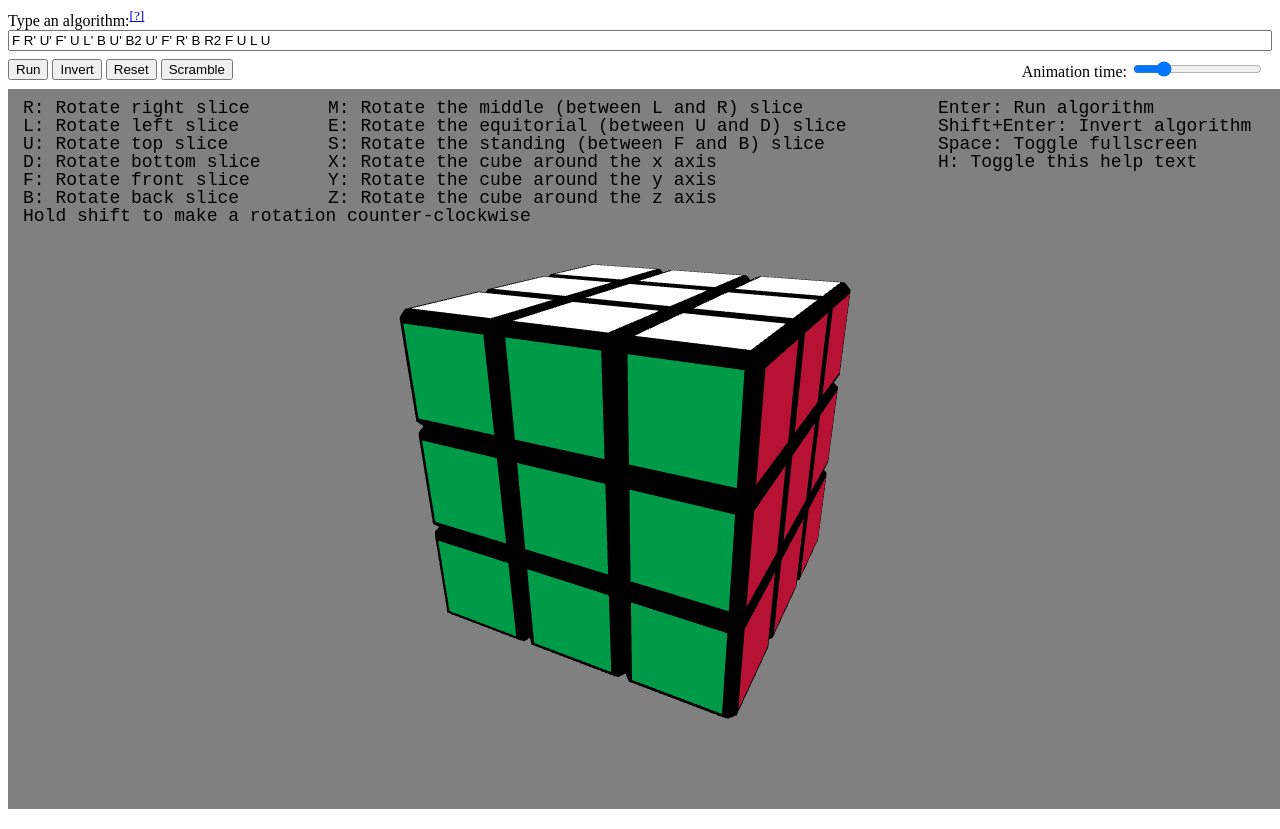
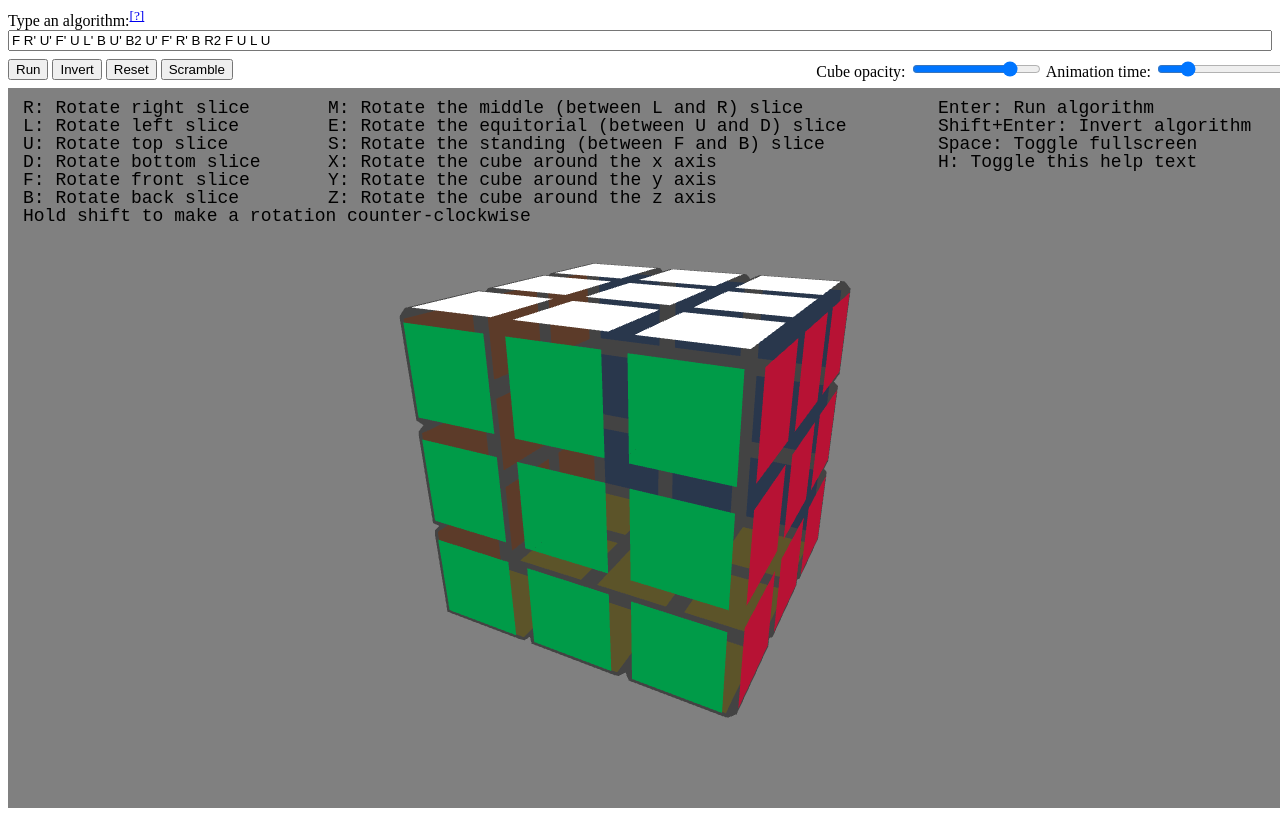
Before and after one commit to baxtea/erno, a website: page index.html in a window 1280 px wide. Drawn offline with Linux system fonts and the light colour scheme.

Commit message:
Enabled alpha blending for cubies (with slider)

```diff
--- a/index.html
+++ b/index.html
@@ -16,9 +16,10 @@
         display: none;
     }
     .options {
-        width: 100%;
+        width: 1280px;
     }
     .advanced-options {
+        position: relative;
         float: right;
     }
 
@@ -48,10 +49,13 @@
         <button id="reset">Reset</button>
         <button id="scramble">Scramble</button>
         <button id="solve">Solve</button>
-        <div class="advanced-options">
+        <span class="advanced-options">
+            <label for="alpha">Cube opacity:</label>
+            <input id="alpha" type="range" min="0" max="1" value="0.8" step="0.01" />
+
             <label for="anim-time">Animation time:</label>
             <input id="anim-time" type="range" min="0" max="1" value="0.2" step="0.01" />
-        </div>
+        </span>
     </div>
     <div class="canvas-container">
         <canvas id="gl-canvas" width="1280" height="720">
--- a/scripts/cube_renderer.js
+++ b/scripts/cube_renderer.js
@@ -1,4 +1,4 @@
-define(["require", "exports", "./tsm/mat4", "./tsm/vec3", "./tsm/quat"], function (require, exports, mat4_1, vec3_1, quat_1) {
+define(["require", "exports", "./tsm/mat4", "./tsm/vec3", "./tsm/quat", "./tsm/vec4"], function (require, exports, mat4_1, vec3_1, quat_1, vec4_1) {
     "use strict";
     Object.defineProperty(exports, "__esModule", { value: true });
     function makeShaderProgram(gl, vert_src, frag_src) {
@@ -31,6 +31,7 @@ define(["require", "exports", "./tsm/mat4", "./tsm/vec3", "./tsm/quat"], functio
      */
     class CubeRenderer {
         constructor(canvas) {
+            this.cubie_alpha = 0.8;
             // Create the WebGL context with the best avavilable implementation
             const names = ["webgl", "experimental-webgl", "webkit-3d", "moz-webgl"];
             this.gl = null;
@@ -145,7 +146,7 @@ define(["require", "exports", "./tsm/mat4", "./tsm/vec3", "./tsm/quat"], functio
                 let r = (((hex) >> 16) & 0xFF) / 255.0;
                 let g = (((hex) >> 8) & 0xFF) / 255.0;
                 let b = ((hex) & 0xFF) / 255.0;
-                return new vec3_1.default([r, g, b]);
+                return new vec4_1.default([r, g, b, 1.0]);
             }
             //                   red      orange    yellow     green     blue      white
             this.face_colors = [0xb71234, 0xFF5800, 0xFFD500, 0x009B48, 0x0046AD, 0xFFFFFF].map(hex_to_rgb);
@@ -161,10 +162,10 @@ void main() {
 }`;
             let fs = `
 precision highp float; // Fragment shaders have no default float precision
-uniform vec3 uColor;
+uniform vec4 uColor;
 
 void main() {
-    gl_FragColor = vec4(uColor, 1.0);
+    gl_FragColor = uColor;
 }`;
             // Compile into a linked program and extract locations for shader variables
             this.shader = makeShaderProgram(gl, vs, fs);
@@ -185,11 +186,12 @@ void main() {
         /**
          * ! Requires the position attribute enabled
          */
-        draw_cubie(cubie, vp) {
+        draw_stickers(cubie, vp) {
             let gl = this.gl;
             gl.bindBuffer(gl.ARRAY_BUFFER, this.quad);
             gl.vertexAttribPointer(this.vPosition, 3, gl.FLOAT, false, 0, 0);
             gl.uniform3f(this.uScale, 0.8, 0.8, 1.0);
+            //gl.blendFunc(gl.ONE, gl.ZERO);
             for (let x = 0; x <= 1; ++x) {
                 let mirror = quat_1.default.fromAxisAngle(vec3_1.default.up, Math.PI / 2 + Math.PI * x);
                 let face_orientation = cubie.orientation.copy().multiply(mirror);
@@ -198,7 +200,7 @@ void main() {
                 let mvp = vp.copy().multiply(model);
                 gl.uniformMatrix4fv(this.uMVP, false, mvp.all());
                 if (cubie.faces[x] != null) {
-                    gl.uniform3fv(this.uColor, this.face_colors[cubie.faces[x]].xyz);
+                    gl.uniform4fv(this.uColor, this.face_colors[cubie.faces[x]].xyzw);
                     gl.drawArrays(gl.TRIANGLES, 0, 6);
                 }
             }
@@ -210,7 +212,7 @@ void main() {
                 let mvp = vp.copy().multiply(model);
                 gl.uniformMatrix4fv(this.uMVP, false, mvp.all());
                 if (cubie.faces[2 + y] != null) {
-                    gl.uniform3fv(this.uColor, this.face_colors[cubie.faces[2 + y]].xyz);
+                    gl.uniform4fv(this.uColor, this.face_colors[cubie.faces[2 + y]].xyzw);
                     gl.drawArrays(gl.TRIANGLES, 0, 6);
                 }
             }
@@ -222,16 +224,19 @@ void main() {
                 let mvp = vp.copy().multiply(model);
                 gl.uniformMatrix4fv(this.uMVP, false, mvp.all());
                 if (cubie.faces[4 + z] != null) {
-                    gl.uniform3fv(this.uColor, this.face_colors[cubie.faces[4 + z]].xyz);
+                    gl.uniform4fv(this.uColor, this.face_colors[cubie.faces[4 + z]].xyzw);
                     gl.drawArrays(gl.TRIANGLES, 0, 6);
                 }
             }
+        }
+        draw_cubie(cubie, vp) {
+            let gl = this.gl;
             gl.bindBuffer(gl.ARRAY_BUFFER, this.cube);
             gl.bindBuffer(gl.ELEMENT_ARRAY_BUFFER, this.cube_indices);
             gl.vertexAttribPointer(this.vPosition, 3, gl.FLOAT, false, 0, 0);
             let cube_model = mat4_1.default.identity.copy().translate(cubie.position).multiply(cubie.orientation.toMat4());
             gl.uniformMatrix4fv(this.uMVP, false, vp.copy().multiply(cube_model).all());
-            gl.uniform3f(this.uColor, 0, 0, 0);
+            gl.uniform4f(this.uColor, 0, 0, 0, this.cubie_alpha);
             gl.uniform3f(this.uScale, 1.0, 1.0, 1.0);
             gl.drawElements(gl.TRIANGLES, this.cube_index_count, gl.UNSIGNED_SHORT, 0);
         }
@@ -240,9 +245,20 @@ void main() {
             gl.clear(gl.COLOR_BUFFER_BIT | gl.DEPTH_BUFFER_BIT);
             gl.enableVertexAttribArray(this.vPosition);
             let vp = this.projection.copy().multiply(this.view);
-            state.cubies.forEach(cubie => {
-                this.draw_cubie(cubie, vp);
-            });
+            gl.depthMask(true);
+            state.cubies.forEach(cubie => this.draw_stickers(cubie, vp));
+            // Write to depth only
+            gl.depthFunc(gl.LESS);
+            gl.colorMask(false, false, false, false);
+            state.cubies.forEach(cubie => this.draw_cubie(cubie, vp));
+            // Real render
+            gl.depthFunc(gl.LEQUAL);
+            gl.colorMask(true, true, true, true);
+            gl.depthMask(false);
+            gl.enable(gl.BLEND);
+            gl.blendFunc(gl.SRC_ALPHA, gl.ONE_MINUS_SRC_ALPHA);
+            state.cubies.forEach(cubie => this.draw_cubie(cubie, vp));
+            // write color with alpha blending
             gl.disableVertexAttribArray(this.vPosition);
         }
     }
--- a/scripts/main.js
+++ b/scripts/main.js
@@ -276,6 +276,11 @@ define(["require", "exports", "./cube_renderer", "./cube_state", "./fscreen", ".
         animator.animation_duration = anim_time_slider.valueAsNumber;
         console.log(`New animation time: ${animator.animation_duration}`);
     });
+    let alpha_slider = document.getElementById("alpha");
+    alpha_slider.addEventListener("change", function (_e) {
+        renderer.cubie_alpha = alpha_slider.valueAsNumber;
+        console.log(`New cubie opacity:: ${renderer.cubie_alpha}`);
+    });
     let algorithm_text = document.getElementById("algo-text");
     function run_text_algorithm() {
         var sandbox = [];
--- a/scripts/main.ts
+++ b/scripts/main.ts
@@ -297,6 +297,12 @@ anim_time_slider.addEventListener("change", function(_e) {
     console.log(`New animation time: ${animator.animation_duration}`);
 });
 
+let alpha_slider = <HTMLInputElement> document.getElementById("alpha");
+alpha_slider.addEventListener("change", function(_e) {
+    renderer.cubie_alpha = alpha_slider.valueAsNumber;
+    console.log(`New cubie opacity:: ${renderer.cubie_alpha}`);
+});
+
 let algorithm_text = <HTMLInputElement> document.getElementById("algo-text");
 function run_text_algorithm(): void {
     var sandbox = [];
```
Also changed, not shown: scripts/cube_renderer.ts (+35 -13 lines).
